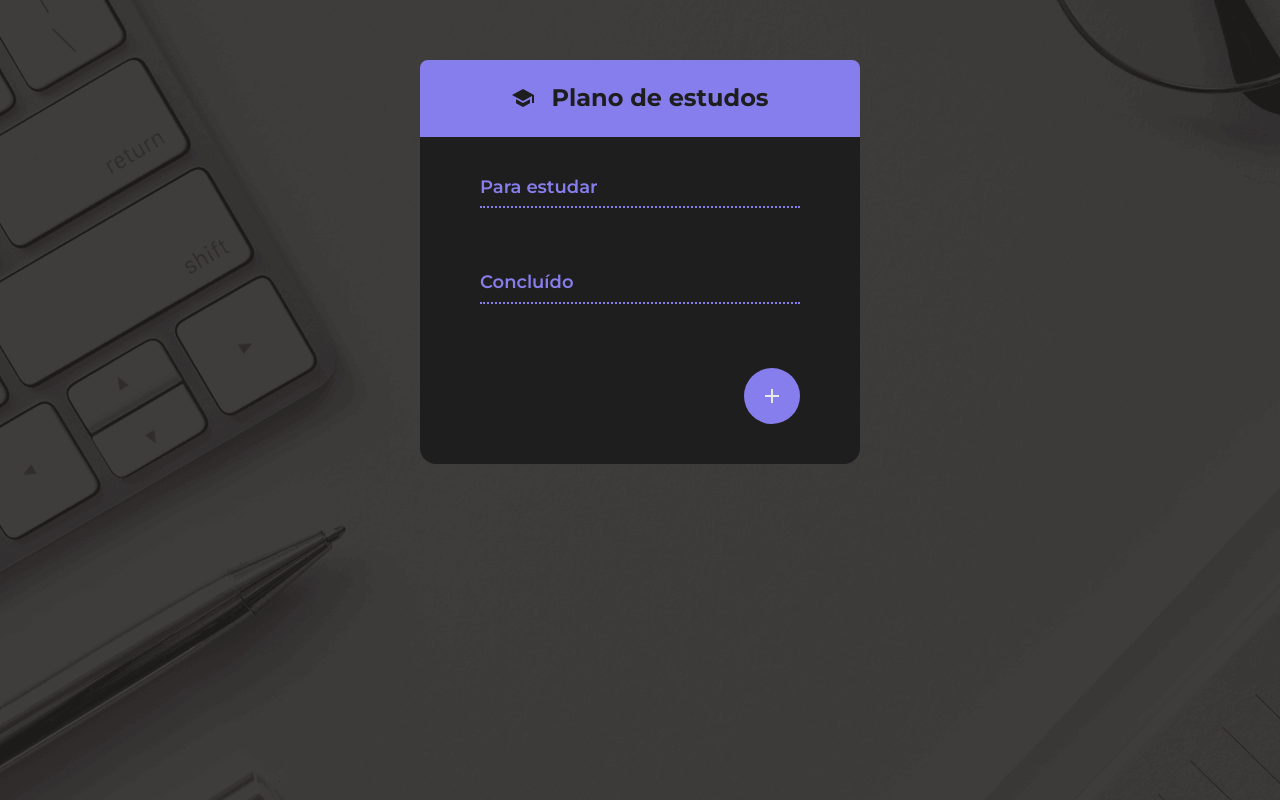
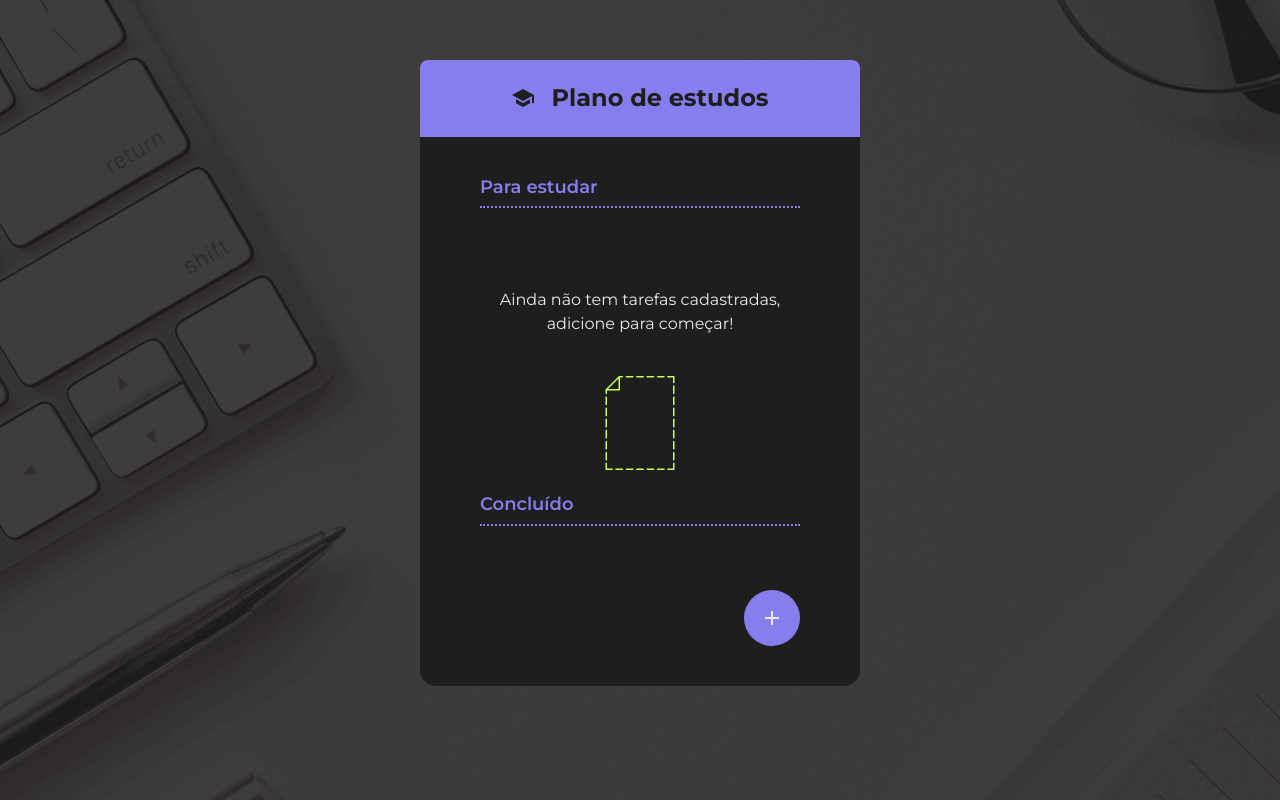
Before and after one commit to mclarafreireteles/study-checklist, a React (Vite) app: page / in a window 1280 px wide. Built offline with nearby package versions, Linux system fonts and the light colour scheme.

Commit message:
feat: add empty state for task list

```diff
--- a/src/App.jsx
+++ b/src/App.jsx
@@ -9,6 +9,7 @@ import { Heading } from "./components/Heading"
 import { IconPlus, IconSchool } from "./components/icons"
 import { ToDoGroup } from "./components/ToDoGroup"
 import { ToDoForm } from "./components/ToDoForm"
+import { EmptyState } from "./components/EmptyState"
 import TodoContext from "./components/ToDoProvider/TodoContext."
 
 function App() {
@@ -34,11 +35,13 @@ function App() {
         <Dialog />
         <ChecklistsWrapper>
 
+
           <ToDoGroup
             heading="Para estudar"
             items={todos.filter(t => !t.completed)}
           />
 
+          {todos.length == 0 && <EmptyState/>}
           <ToDoGroup
             heading="Concluído"
             items={todos.filter(t => t.completed)}
--- /dev/null
+++ b/src/components/EmptyState/emptystate.style.css
@@ -0,0 +1,17 @@
+.empty-container {
+    display: flex;
+    flex-direction: column;
+    align-items: center;
+    justify-content: center;
+    gap: 24px;
+    margin-bottom: 24px;
+}
+
+.empty-text {
+    font-family: var(--font-family);
+    font-weight: 400;
+    font-size: 16px;
+    line-height: 150%;
+    text-align: center;
+    color: var(--cinza-claro);
+}
--- /dev/null
+++ b/src/components/EmptyState/index.jsx
@@ -0,0 +1,10 @@
+import './emptystate.style.css'
+
+export function EmptyState(){
+    return (
+        <div className='empty-container'>
+            <h3 className='empty-text'>Ainda não tem tarefas cadastradas, adicione para começar!</h3>
+            <img src="../../../public/empty.png" alt="Empty state" className='empty-img' />
+        </div>
+    )
+}
```
Also changed, not shown: public/empty.png (added).
